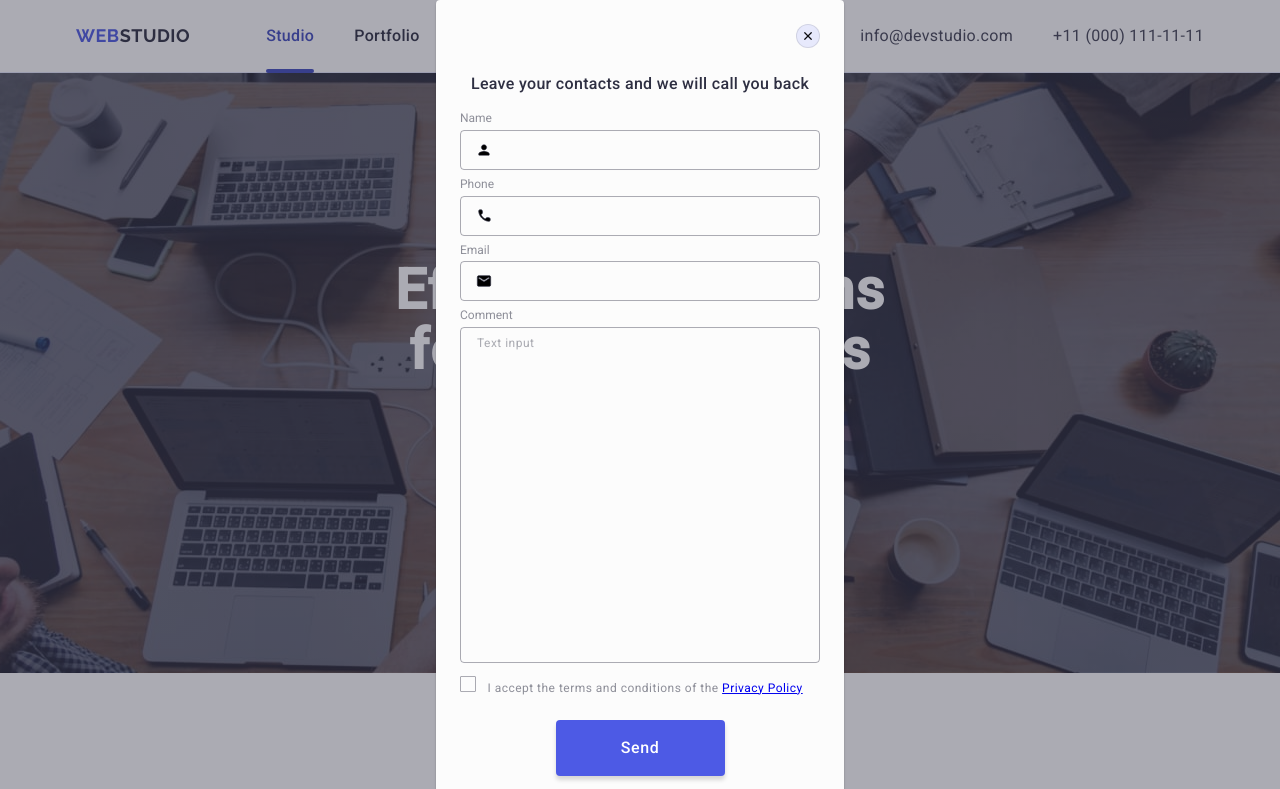
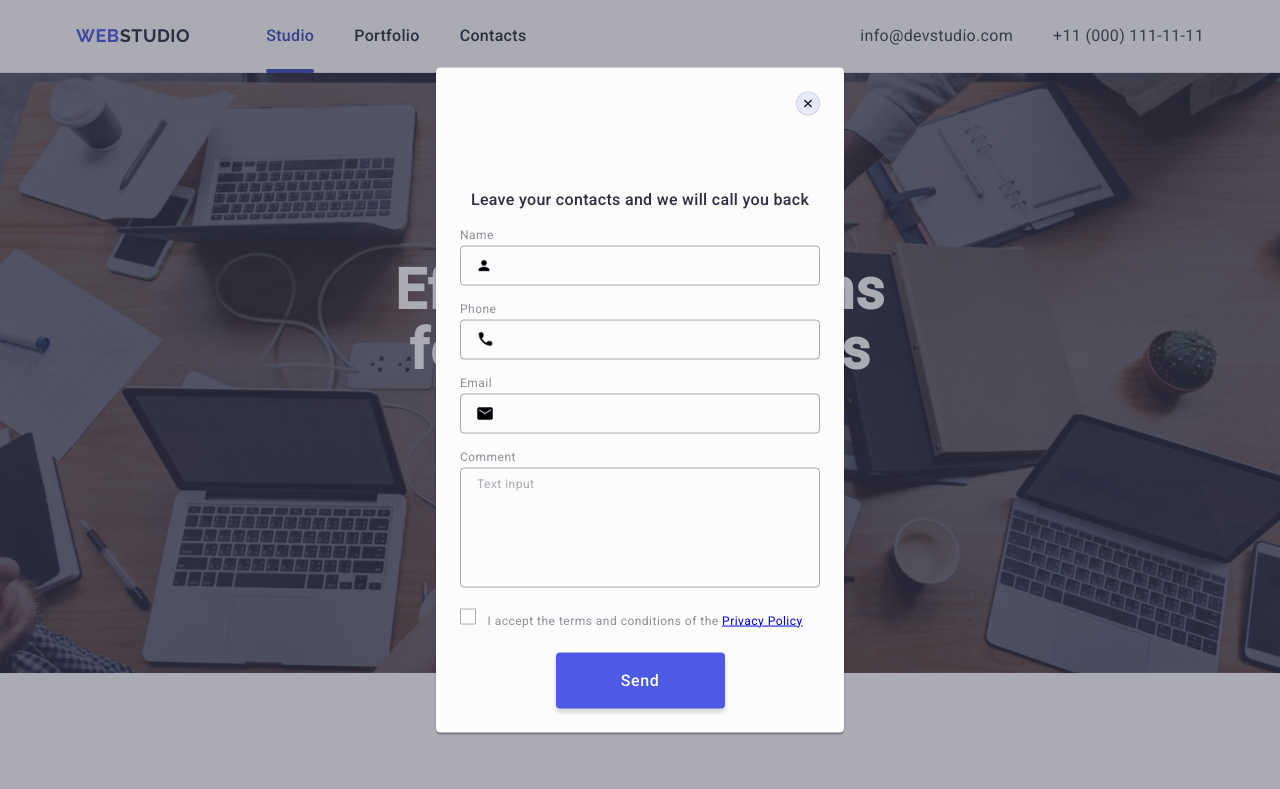
Before and after one commit to Mahuliii/goit-markup-hw-05, a plain HTML site: page index.html in a window 1280 px wide. Shown: the top 789 px of the page. Drawn offline with nearby package versions, Linux system fonts and the light colour scheme.

Commit message:
goit-markup-hw-05

```diff
--- a/css/styles.css
+++ b/css/styles.css
@@ -512,7 +512,7 @@ margin-top: 24px;
     min-height: 584px;
     background-color: #FCFCFC;
     border-radius: 4px;
-    padding: 24px;
+    padding: 72px 24px 24px 24px;
     box-shadow: 0px 1px 1px rgba(0, 0, 0, 0.14),
         0px 1px 3px rgba(0, 0, 0, 0.12),
         0px 2px 1px rgba(0, 0, 0, 0.2);
@@ -540,6 +540,10 @@ margin-top: 24px;
  .modal-close-btn:focus {
     background-color: #404bbf;
     border: none;
+    fill: #ffffff;
+ }
+ .modal-close-btn-icon {
+    transition: fill 250ms cubic-bezier(0.4, 0, 0.2, 1);
  }
 .review-form-description {
     display: block;
@@ -558,7 +562,8 @@ margin-top: 24px;
     color: #8E8F99;
     font-size: 12px;
     font-weight: 400;
-    letter-spacing: 0.04;
+    line-height: 1.17;
+    letter-spacing: 0.04em;
     margin-bottom: 4px;
 }
 
@@ -572,7 +577,7 @@ margin-top: 24px;
     border: 1px solid var(--NAVY-BLUE-modal, rgba(46, 47, 66, 0.40));
     background-color: transparent;
     padding-left: 38px;
-    transition: border-color 250ms linear;
+    transition: border-color 250ms cubic-bezier(0.4, 0, 0.2, 1);
     outline: 0px solid transparent;
 }
 .review-form-input:focus {
@@ -584,6 +589,7 @@ margin-top: 24px;
     left: 16px;
     transform: translateY(-50%);
     stroke: #2E2F42;
+    transition: fill 250ms cubic-bezier(0.4, 0, 0.2, 1);
 }
 .review-form-input:focus + .review-form-input-icon {
     fill: #4D5AE5;
@@ -591,11 +597,12 @@ margin-top: 24px;
 }
 .review-form-field-wrapper {
     margin-bottom: 8px;
+    margin-bottom: 16px;
 }
 
 .review-form-comment {
+    height: 120px;
     width: 100%;
-    height: 336px;
     font-size: 12px;
     font-weight: 400;
     line-height: 1.17;
@@ -608,6 +615,7 @@ margin-top: 24px;
     resize: none;
     transition: border-color 250ms linear;
     outline: 0px solid transparent;
+    transition: border-color 250ms cubic-bezier(0.4, 0, 0.2, 1);
 }
 .review-form-comment::placeholder{
     color: rgba(46, 47, 66, 0.40);
--- a/index.html
+++ b/index.html
@@ -417,7 +417,7 @@
             <div class="review-form-field-wrapper">
                 <label class="review-form-field-label" for="user-name">Name</label>
                 <div class="review-form-input-wrapper">
-                    <input class="review-form-input" id="user-name" type="text" pattern="[a-zA-Zа-яА-ЯіІїЇєЄ']+"
+                    <input class="review-form-input" id="user-name" name="user-name" type="text" pattern="[a-zA-Zа-яА-ЯіІїЇєЄ']+"
                         title="Anna" required />
                     <svg class="review-form-input-icon" width="16" height="16" aria-label="icon user">
                         <use href="./images/icons.svg#icon-person"></use>
@@ -429,7 +429,7 @@
                 <div class="review-form-input-wrapper">
                     <input class="review-form-input" id="user-tel" name="user-tel" type="tel"
                         pattern="[0-9]{3}-[0-9]{3}-[0-9]{2}-[0-9]{2}" title="xxx-xxx-xx-xx" required />
-                    <svg class="review-form-input-icon" width="16" height="24" aria-label="icon user">
+                    <svg class="review-form-input-icon" width="18" height="24" aria-label="icon user">
                         <use href="./images/icons.svg#icon-phone"></use>
                     </svg>
                 </div>
@@ -438,7 +438,7 @@
                 <label class="review-form-field-label" for="user-email">Email</label>
                 <div class="review-form-input-wrapper">
                     <input class="review-form-input" id="user-email" name="user-email" type="email" required />
-                    <svg class="review-form-input-icon" width="16" height="24" aria-label="icon user">
+                    <svg class="review-form-input-icon" width="18" height="24" aria-label="icon user">
                         <use href="./images/icons.svg#icon-email"></use>
                     </svg>
                 </div>
```
